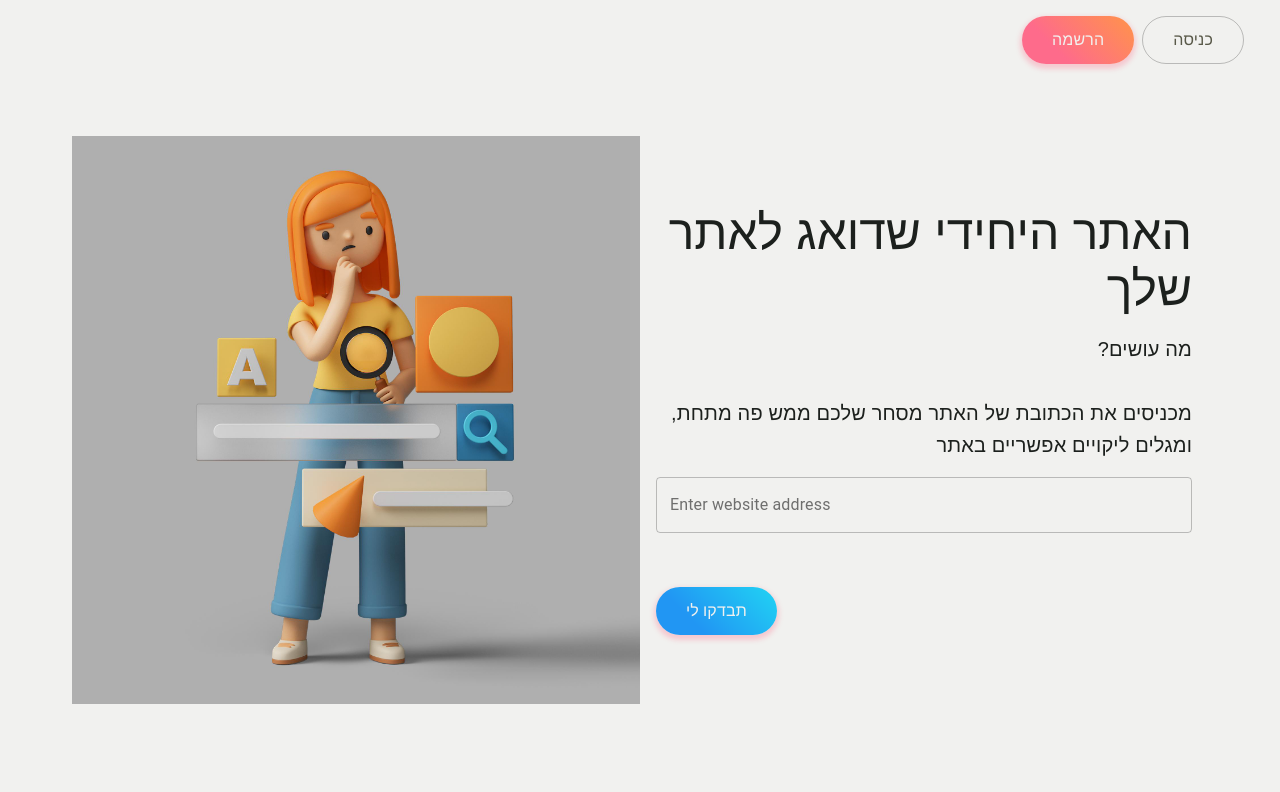
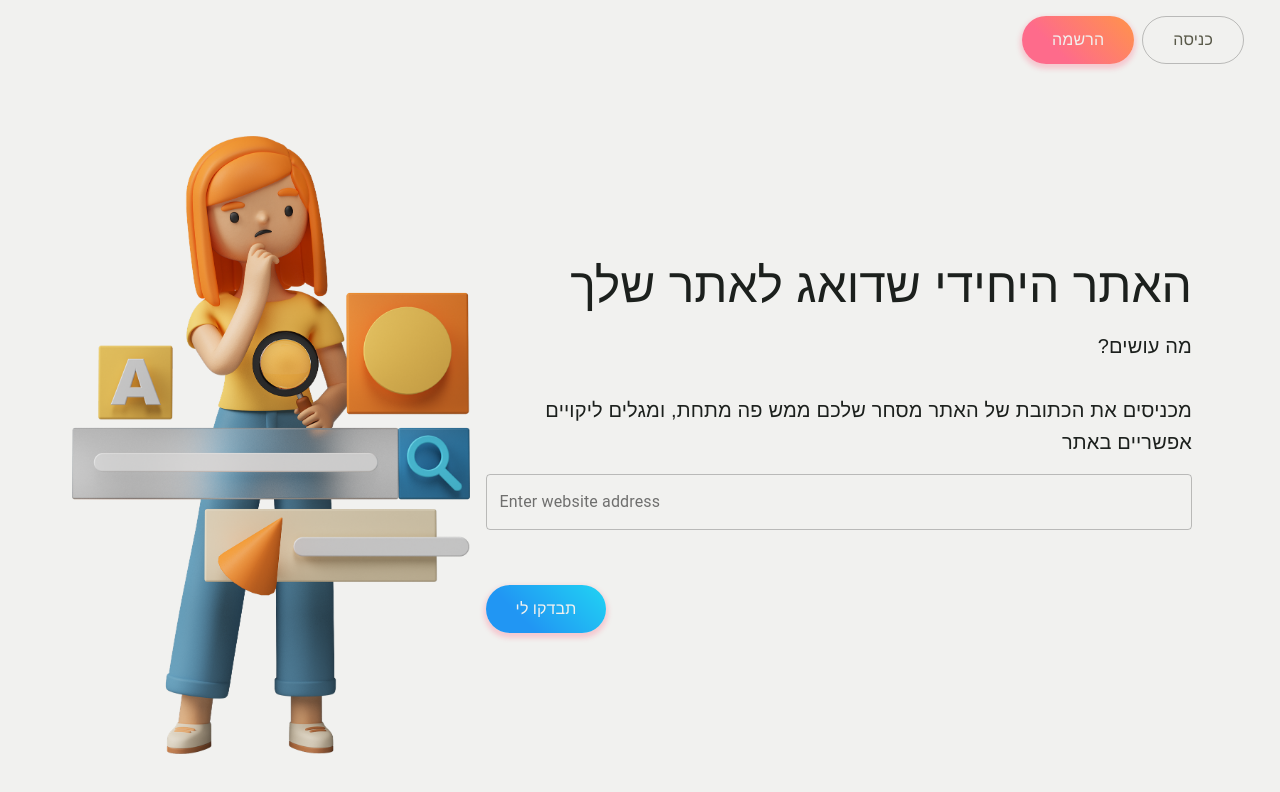
Before and after one commit to yuvalta/ConsumerProtectionChecker, a React (Create React App) app: page / in a window 1280 px wide. Shown: the top 792 px of the page. Built offline with nearby package versions, Linux system fonts and the light colour scheme; no server answers.

Commit message:
Removed main image background

```diff
--- a/src/components/App.js
+++ b/src/components/App.js
@@ -10,7 +10,7 @@ import useStyles from '../hooks/useStyles';
 import {COLORS} from "../colors";
 import Typography from "@material-ui/core/Typography";
 import {isMobile} from 'react-device-detect';
-import mainImage from '../assets/main_image.jpg'
+import mainImage from '../assets/main_image_no_background.png'
 
 const App = () => {
   const {website, openToast, statusToast, progress, setProgress} = useContext(UserContext);
@@ -36,7 +36,7 @@ const App = () => {
       <div className={classes.main_content}>
         <div className={classes.side_by_side}>
 
-          <img src={mainImage} width='50%' height='50%'/>
+          <img src={mainImage} width='35%' height='35%'/>
 
           <div>
             <Typography variant="h3" className={classes.text}>
@@ -49,6 +49,7 @@ const App = () => {
               <br/>
               מכניסים את הכתובת של האתר מסחר שלכם ממש פה מתחת,
               ומגלים ליקויים אפשריים באתר
+              <br/>
             </Typography>
 
             {isMobile ? null : searchBarDiv()}
```
Also changed, not shown: src/assets/main_image_no_background.png (added).
